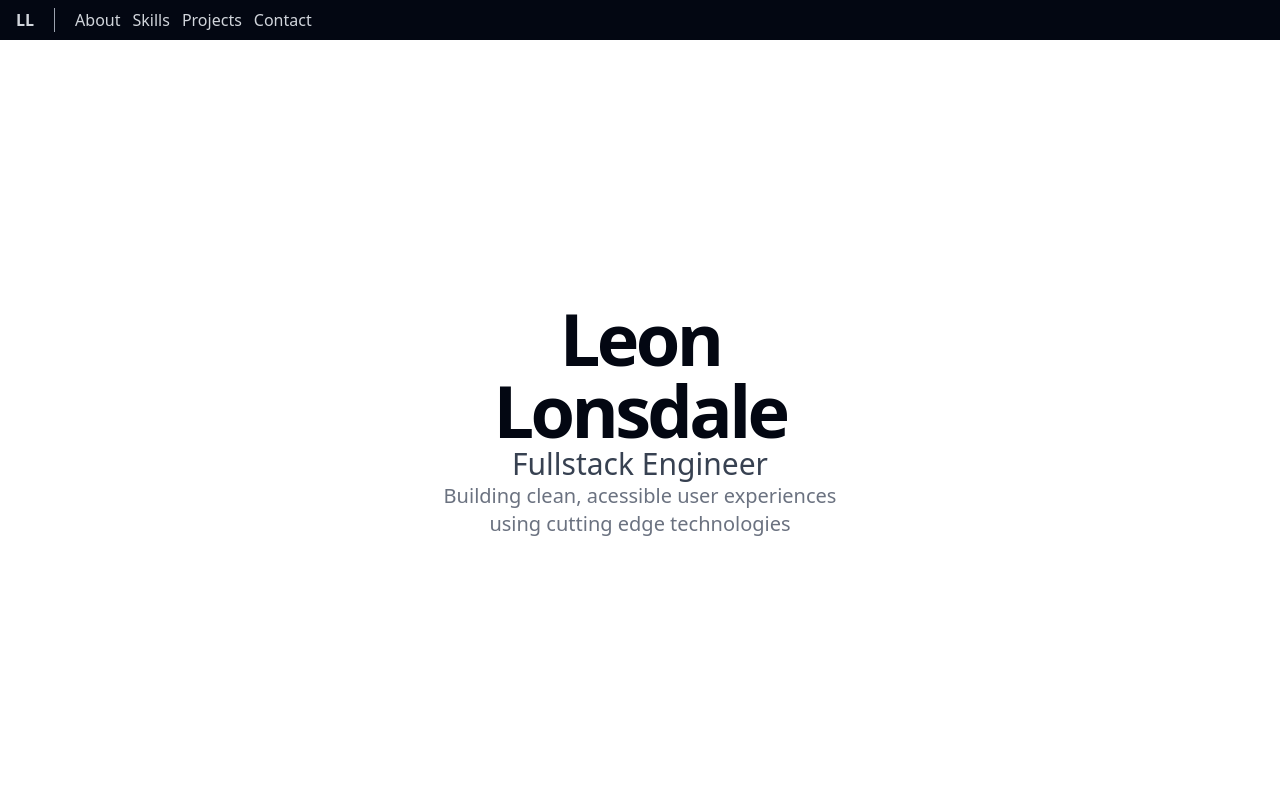
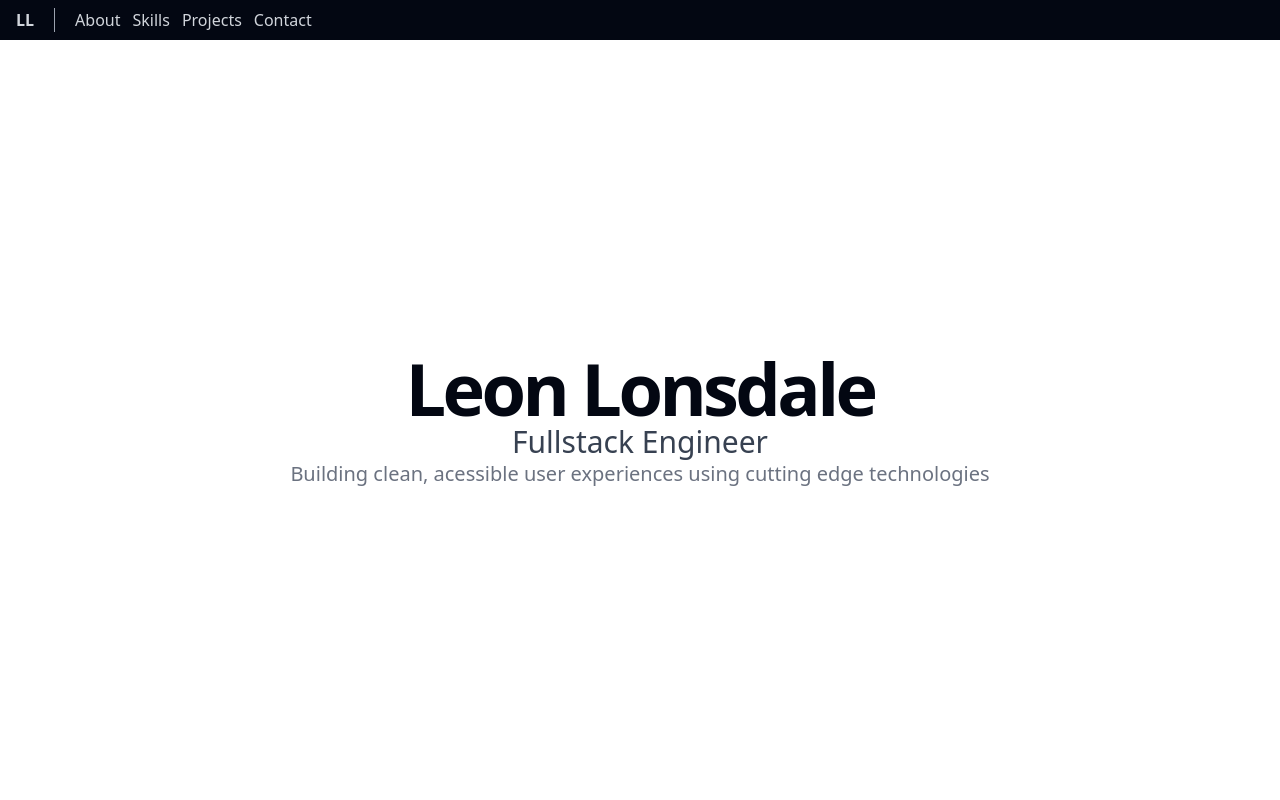
Before and after one commit to ionztorm/portfolio-v2, a Next.js app: page / in a window 1280 px wide. Shown: the top 800 px of the page. Built offline with nearby package versions, Linux system fonts and the light colour scheme.

Commit message:
attempt to fix hero text wrap

```diff
--- a/src/features/homepage/sections/hero/hero.tsx
+++ b/src/features/homepage/sections/hero/hero.tsx
@@ -1,6 +1,6 @@
 export const Hero = () => {
 	return (
-		<h1 className='grid max-w-md text-center'>
+		<h1 className='grid max-w-3xl text-center'>
 			<span className='text-4xl font-extrabold tracking-tighter md:text-6xl lg:text-7xl'>
 				Leon Lonsdale
 			</span>
```
